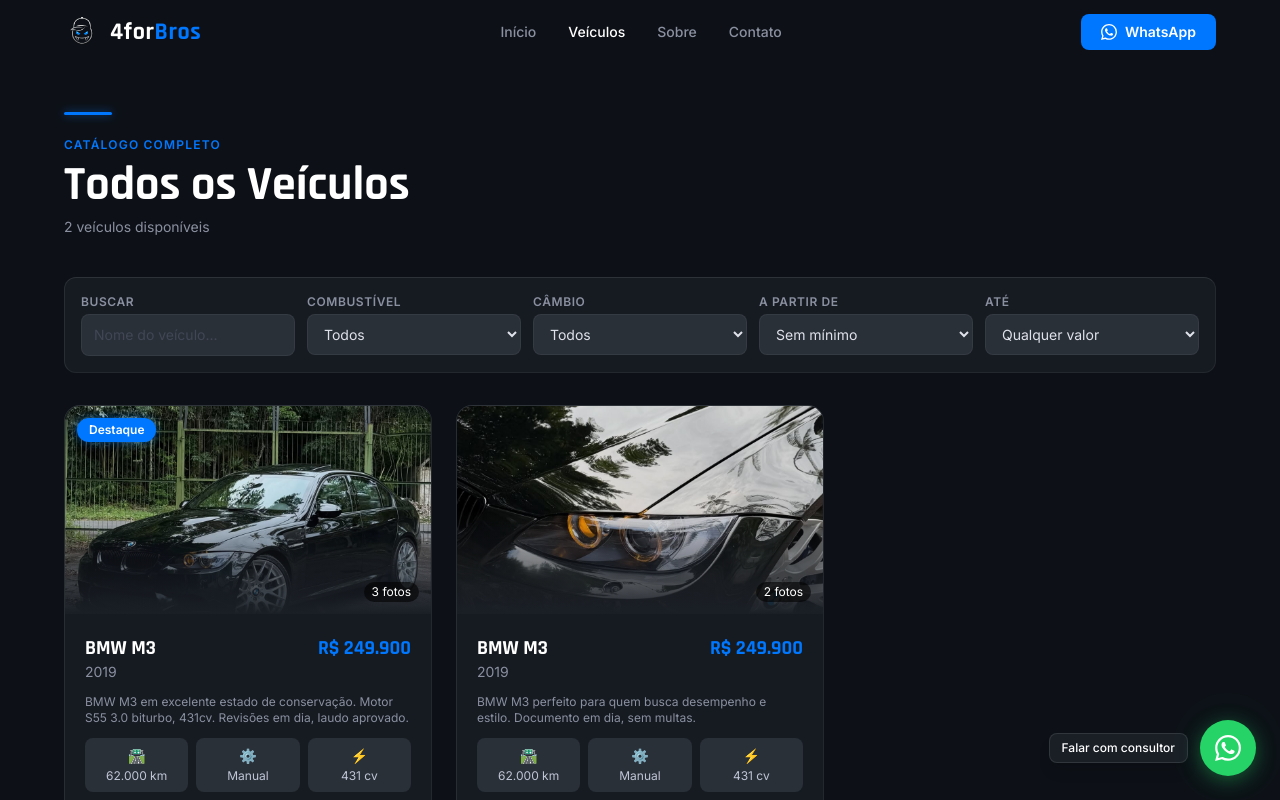
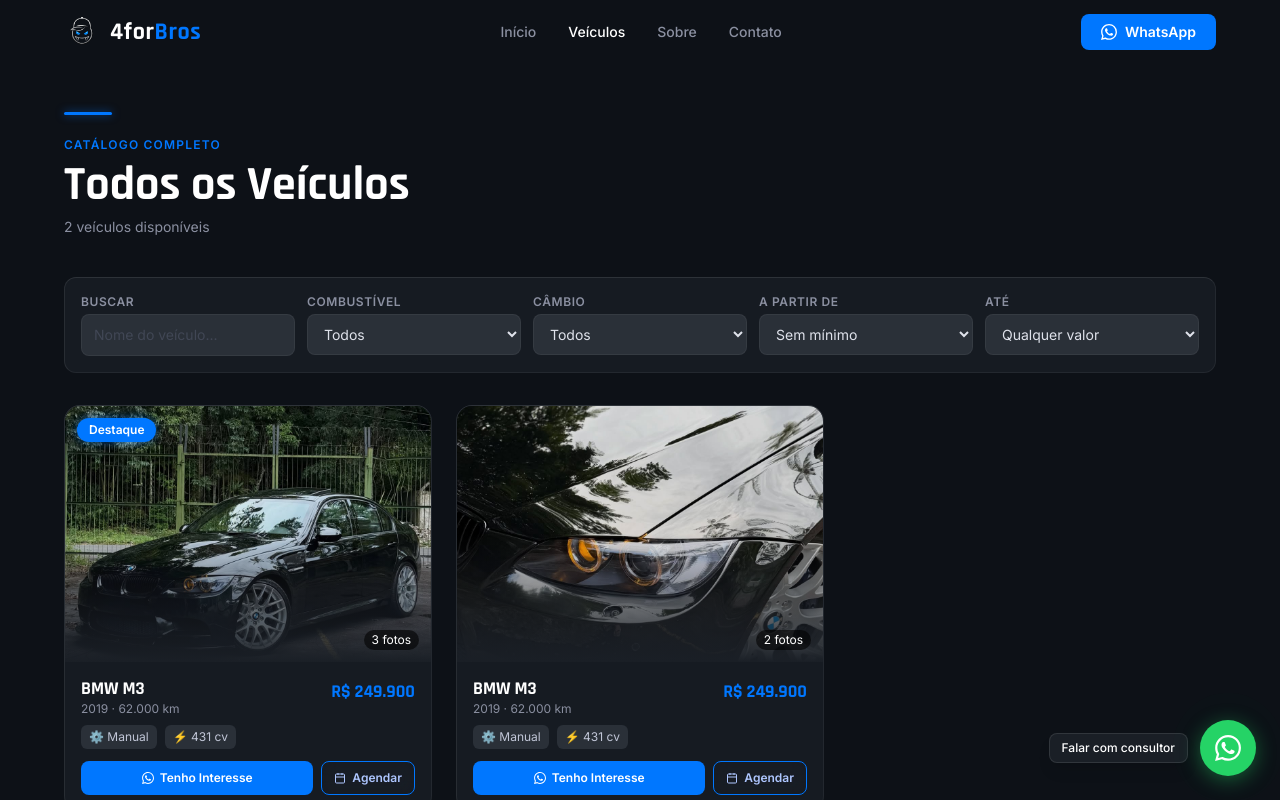
Before and after one commit to AllannDelon/4forbros, a Next.js app: page /veiculos in a window 1280 px wide. Shown: the top 800 px of the page. Built offline with nearby package versions, Linux system fonts and the light colour scheme.

Commit message:
feat: cards mais visuais na página todos os veículos

```diff
--- a/app/veiculos/page.tsx
+++ b/app/veiculos/page.tsx
@@ -173,7 +173,7 @@
           <div className="grid grid-cols-1 sm:grid-cols-2 lg:grid-cols-3 gap-6">
             {filtered.map((car) => (
               <div key={car.id} className="glass-card rounded-2xl overflow-hidden glow-hover group flex flex-col">
-                <Link href={`/cars/${car.id}`} className="block relative h-52 overflow-hidden bg-[#1c2026]">
+                <Link href={`/cars/${car.id}`} className="block relative h-64 overflow-hidden bg-[#1c2026]">
                   {car.images[0] ? (
                     <Image src={car.images[0]} alt={car.name} fill
                       className="object-cover transition-transform duration-500 group-hover:scale-105" />
@@ -215,42 +215,40 @@
                   </div>
                 </Link>
 
-                <div className="p-5 flex flex-col flex-1">
-                  <div className="flex items-start justify-between mb-3">
+                <div className="p-4 flex flex-col flex-1">
+                  <div className="flex items-start justify-between mb-2">
                     <div>
-                      <h3 className="font-rajdhani font-bold text-xl text-white">{car.name}</h3>
-                      <p className="text-sm text-[#8b90a1] font-inter">{car.year}</p>
+                      <h3 className="font-rajdhani font-bold text-lg text-white leading-tight">{car.name}</h3>
+                      <p className="text-xs text-[#8b90a1] font-inter">{car.year}{car.km ? ` · ${car.km}` : ""}</p>
                     </div>
-                    <p className="font-rajdhani font-bold text-xl text-[#0077FF]">{car.price}</p>
+                    <p className="font-rajdhani font-bold text-lg text-[#0077FF] ml-2 whitespace-nowrap">{car.price}</p>
                   </div>
-                  {car.description && (
-                    <p className="text-xs text-[#8b90a1] font-inter line-clamp-2 mb-3">{car.description}</p>
+                  {(car.transmission || car.power) && (
+                    <div className="flex gap-2 mb-3">
+                      {car.transmission && (
+                        <span className="bg-[#2A3038] rounded-md px-2 py-1 text-xs font-inter text-[#c1c6d7]">⚙️ {car.transmission}</span>
+                      )}
+                      {car.power && (
+                        <span className="bg-[#2A3038] rounded-md px-2 py-1 text-xs font-inter text-[#c1c6d7]">⚡ {car.power}</span>
+                      )}
+                    </div>
                   )}
-                  <div className="grid grid-cols-3 gap-2 mb-4">
-                    {[{ icon: "🛣️", val: car.km }, { icon: "⚙️", val: car.transmission }, { icon: "⚡", val: car.power }]
-                      .map(({ icon, val }) => (
-                        <div key={val} className="bg-[#2A3038] rounded-lg p-2 text-center">
-                          <p className="text-sm">{icon}</p>
-                          <p className="text-xs font-inter text-[#c1c6d7] mt-0.5">{val}</p>
-                        </div>
-                      ))}
-                  </div>
-                  <div className="flex flex-col gap-2 mt-auto">
+                  <div className="flex gap-2 mt-auto">
                     <a href={`https://wa.me/5592982291000?text=${encodeURIComponent(`Olá! Tenho interesse no ${car.name} ${car.year} (${car.price}).`)}`}
                       target="_blank" rel="noopener noreferrer"
-                      className="w-full btn-primary py-2.5 rounded-lg text-sm flex items-center justify-center gap-2">
-                      <svg width="14" height="14" viewBox="0 0 24 24" fill="currentColor">
+                      className="flex-1 btn-primary py-2 rounded-lg text-xs flex items-center justify-center gap-1.5 font-semibold">
+                      <svg width="12" height="12" viewBox="0 0 24 24" fill="currentColor">
                         <path d="M17.472 14.382c-.297-.149-1.758-.867-2.03-.967-.273-.099-.471-.148-.67.15-.197.297-.767.966-.94 1.164-.173.199-.347.223-.644.075-.297-.15-1.255-.463-2.39-1.475-.883-.788-1.48-1.761-1.653-2.059-.173-.297-.018-.458.13-.606.134-.133.298-.347.446-.52.149-.174.198-.298.298-.497.099-.198.05-.371-.025-.52-.075-.149-.669-1.612-.916-2.207-.242-.579-.487-.5-.669-.51-.173-.008-.371-.01-.57-.01-.198 0-.52.074-.792.372-.272.297-1.04 1.016-1.04 2.479 0 1.462 1.065 2.875 1.213 3.074.149.198 2.096 3.2 5.077 4.487.709.306 1.262.489 1.694.625.712.227 1.36.195 1.871.118.571-.085 1.758-.719 2.006-1.413.248-.694.248-1.289.173-1.413-.074-.124-.272-.198-.57-.347m-5.421 7.403h-.004a9.87 9.87 0 01-5.031-1.378l-.361-.214-3.741.982.998-3.648-.235-.374a9.86 9.86 0 01-1.51-5.26c.001-5.45 4.436-9.884 9.888-9.884 2.64 0 5.122 1.03 6.988 2.898a9.825 9.825 0 012.893 6.994c-.003 5.45-4.437 9.884-9.885 9.884m8.413-18.297A11.815 11.815 0 0012.05 0C5.495 0 .16 5.335.157 11.892c0 2.096.547 4.142 1.588 5.945L.057 24l6.305-1.654a11.882 11.882 0 005.683 1.448h.005c6.554 0 11.89-5.335 11.893-11.893a11.821 11.821 0 00-3.48-8.413z"/>
                       </svg>
                       Tenho Interesse
                     </a>
-                    <a href={`https://wa.me/5592982291000?text=${encodeURIComponent(`Olá! Gostaria de agendar uma visita para ver o ${car.name} ${car.year}.`)}`}
+                    <a href={`https://wa.me/5592982291000?text=${encodeURIComponent(`Olá! Gostaria de saber mais sobre o ${car.name} ${car.year}.`)}`}
                       target="_blank" rel="noopener noreferrer"
-                      className="w-full btn-ghost py-2.5 rounded-lg text-sm flex items-center justify-center gap-2">
-                      <svg width="14" height="14" fill="none" stroke="currentColor" strokeWidth="2" viewBox="0 0 24 24">
+                      className="btn-ghost py-2 px-3 rounded-lg text-xs flex items-center justify-center gap-1.5">
+                      <svg width="12" height="12" fill="none" stroke="currentColor" strokeWidth="2" viewBox="0 0 24 24">
                         <rect x="3" y="4" width="18" height="18" rx="2" ry="2"/><line x1="16" y1="2" x2="16" y2="6"/><line x1="8" y1="2" x2="8" y2="6"/><line x1="3" y1="10" x2="21" y2="10"/>
                       </svg>
-                      Agendar Visita
+                      Agendar
                     </a>
                   </div>
                 </div>
```
